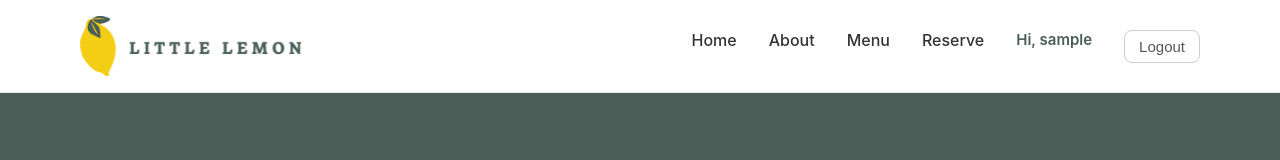
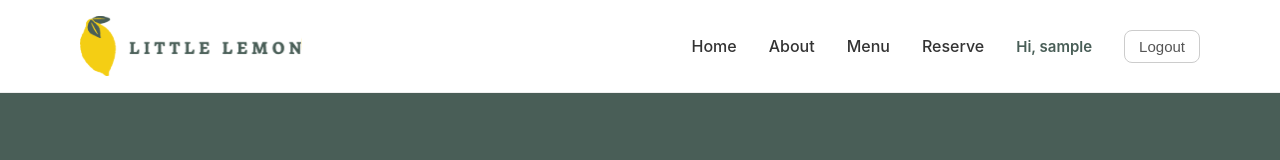
Before and after one commit to logangarbacki/meta-front-end-developer-capstone, a React (Create React App) app: page / in a window 1280 px wide. Shown: the top 160 px of the page. Built offline with nearby package versions, Linux system fonts and the light colour scheme; no server answers; sample sign-in values are in the browser's storage.

Commit message:
Fix navbar alignment with auth/login elements

```diff
--- a/src/components/Navbar.css
+++ b/src/components/Navbar.css
@@ -17,6 +17,7 @@
   gap: 32px;
   margin: 0;
   padding: 0;
+  align-items: center;
 }
 
 .navbar-links a {
@@ -48,6 +49,8 @@
   font-size: 15px;
   color: #495e57;
   font-weight: 600;
+  display: flex;
+  align-items: center;
 }
 
 .navbar-logout {
```
